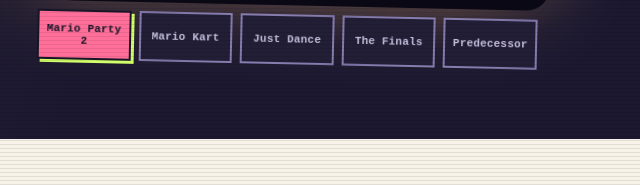
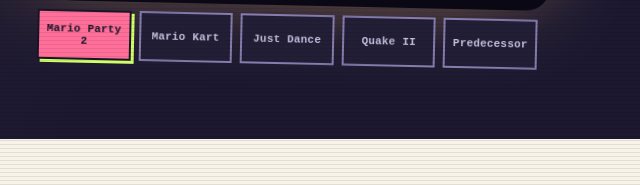
Before and after one commit to Jinopls/bday-invite, a plain HTML site: page index.html in a window 1280 px wide. Shown: the part 595-780 px from the top of the page, 640-1280 px from the left. Drawn offline with Linux system fonts and the light colour scheme; no server answers.

Commit message:
Replace The Finals TV option with Quake II trailer

```diff
--- a/index.html
+++ b/index.html
@@ -276,7 +276,7 @@
             <button type="button" class="tv-clip" data-clip="0" aria-pressed="true">Mario Party 2</button>
             <button type="button" class="tv-clip" data-clip="1" aria-pressed="false">Mario Kart</button>
             <button type="button" class="tv-clip" data-clip="2" aria-pressed="false">Just Dance</button>
-            <button type="button" class="tv-clip" data-clip="3" aria-pressed="false">The Finals</button>
+            <button type="button" class="tv-clip" data-clip="3" aria-pressed="false">Quake II</button>
             <button type="button" class="tv-clip" data-clip="4" aria-pressed="false">Predecessor</button>
           </div>
         </div>
@@ -446,7 +446,7 @@
       {title:'Mario Party 2',videoId:'JAcW2g-INi4',start:0,sky:'day'},
       {title:'Mario Kart',videoId:'_43cq3DalZw',start:0,sky:'day'},
       {title:'Just Dance',videoId:'w4fJEvOzIys',start:6,sky:'day'},
-      {title:'The Finals',videoId:'ZoZ9VJHRnNg',start:0,end:30,sky:'night'},
+      {title:'Quake II',videoId:'cyxBE163n20',start:0,end:30,sky:'night'},
       {title:'Predecessor',videoId:'5f6hqYt5SXA',start:30,end:40,sky:'night'}
     ];
     const tvScreen=document.getElementById('tv-screen');
```
